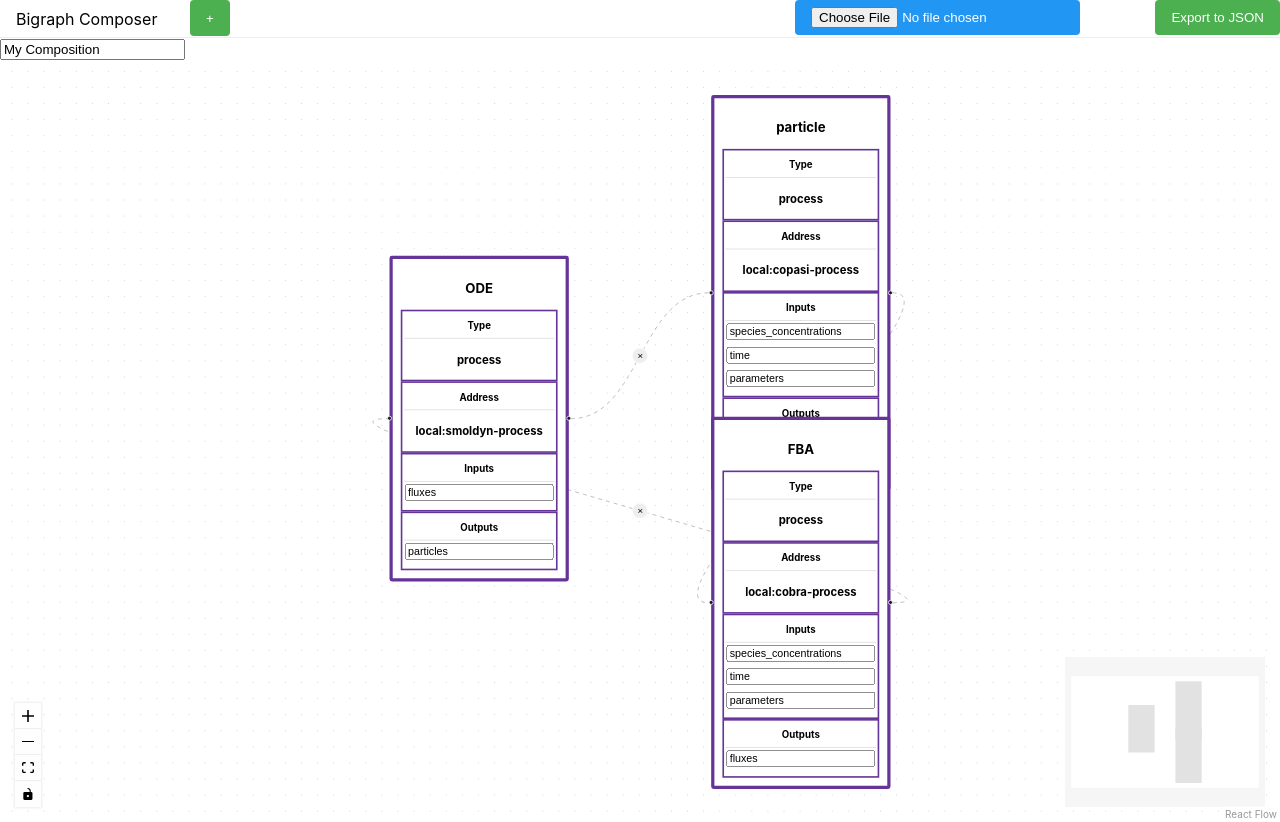
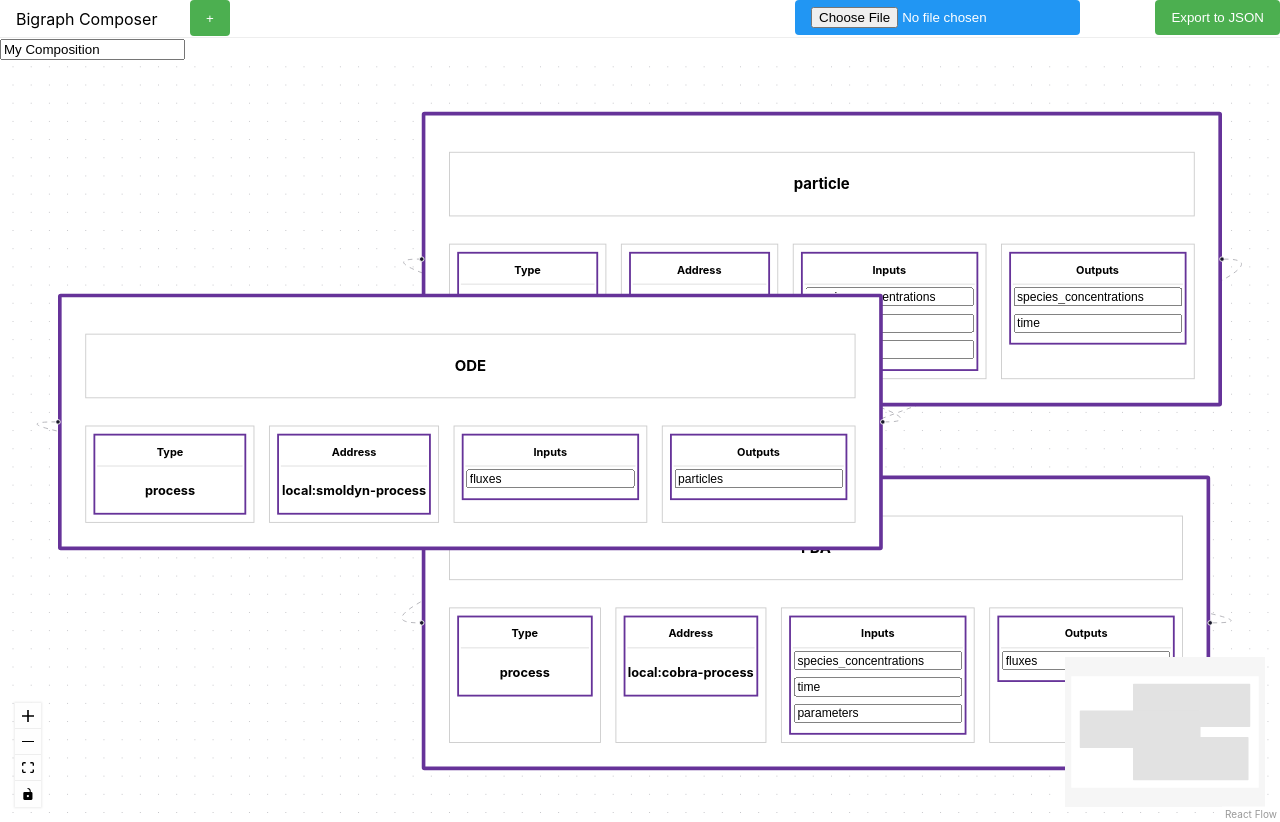
Before and after one commit to AlexPatrie/bio-blocks, a Next.js app: page / in a window 1280 px wide. Built offline with nearby package versions, Linux system fonts and the light colour scheme.

Commit message:
update to styles

```diff
--- a/src/components/nodes/ConstructNode.tsx
+++ b/src/components/nodes/ConstructNode.tsx
@@ -29,9 +29,10 @@ export function ConstructNode({
 
   return (
     <div className="react-flow__node-default flow">
+      <div className="node-grid">
 
       {/* Node Id/Name */}
-      <h3>
+      <h3 className="grid-item node-name">
         <NodeField
           data={data}
           field="nodeId"
@@ -39,6 +40,7 @@ export function ConstructNode({
         />
       </h3>
 
+      <div className="grid-item">
         <table className="process-table-display type">
           <thead>
           <tr>
@@ -57,7 +59,9 @@ export function ConstructNode({
           </tr>
           </tbody>
         </table>
+      </div>
 
+      <div className="grid-item">
         <table className="process-table-display address">
           <thead>
           <tr>
@@ -76,7 +80,9 @@ export function ConstructNode({
           </tr>
           </tbody>
         </table>
+      </div>
 
+      <div className="grid-item">
         <table className="process-table-display inputs">
           <thead>
           <tr>
@@ -100,7 +106,9 @@ export function ConstructNode({
           </tr>
           </tbody>
         </table>
+      </div>
 
+      <div className="grid-item">
         <table className="process-table-display outputs">
           <thead>
           <tr>
@@ -124,12 +132,14 @@ export function ConstructNode({
           </tr>
           </tbody>
         </table>
+      </div>
 
       {/* Input Handle */}
       <Handle type="target" position={Position.Left}/>
 
       {/* Output Handle */}
       <Handle type="source" position={Position.Right}/>
+      </div>
     </div>
   );
 }
--- a/src/styles/globals.css
+++ b/src/styles/globals.css
@@ -26,6 +26,33 @@ a {
   width: fit-content !important;
 }
 
+.node-grid {
+  display: grid;
+  grid-template-columns: repeat(2, 1fr); /* 4 columns */
+  grid-template-rows: repeat(2, auto);  /* 4 rows */
+  gap: 16px; /* Spacing between grid items */
+  padding: 16px;
+}
+
+.grid-item {
+  border: 1px solid #ccc; /* Optional: Add a border for debugging */
+  padding: 8px;
+  text-align: center; /* Center content within grid items */
+}
+
+.node-name {
+  grid-column: span 4; /* Stretch the node name across all 4 columns */
+  text-align: center;
+  font-weight: bold;
+}
+
+.handles {
+  grid-column: span 4; /* Stretch the handles across all 4 columns */
+  display: flex;
+  justify-content: space-between;
+}
+
+
 .process-table-display {
   border: 2px solid rebeccapurple !important;
   /*display: block;*/
```
Lines whose indentation alone changed are shown as unchanged.
